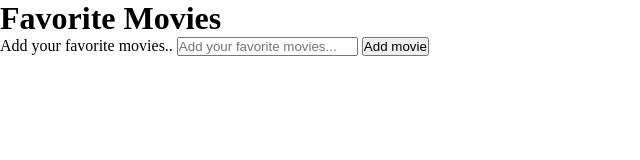
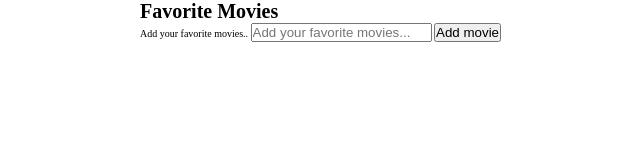
Before and after one commit to Italovini223/Favorite_movies, a plain HTML site: page index.html in a window 1280 px wide. Shown: the whole page, without its empty margins (0-640 px from the left). Drawn offline with Linux system fonts and the light colour scheme.

Commit message:
add a whidth to the page

```diff
--- a/style.css
+++ b/style.css
@@ -3,3 +3,12 @@
   padding: 0;
   box-sizing: border-box;
 }
+
+:root {
+  font-size: 62.5%;
+}
+
+.page {
+  width: 100rem;
+  margin: 0 auto;
+}
```
